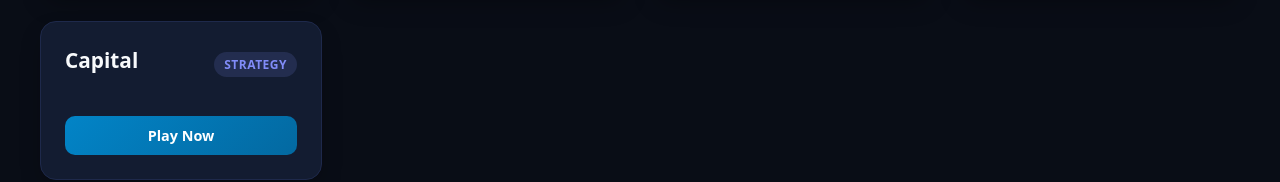
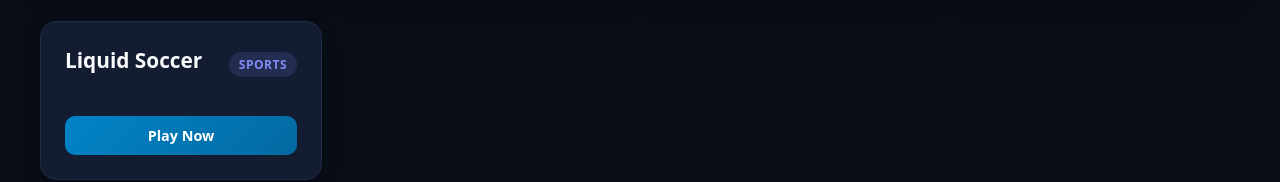
Before and after one commit to thehistorian-7/culers.dec221998.pages.work, a plain HTML site: page index.html in a window 1280 px wide. Shown: the part 982-1164 px from the top of the page. Drawn offline with Linux system fonts and the light colour scheme.

Commit message:
Replace 'Capital' game with 'Liquid Soccer'

```diff
--- a/index.html
+++ b/index.html
@@ -202,7 +202,7 @@
           { name: 'RocketLauncherSim', category: 'Simulation', url: 'https://texasearlystatehood-tejanos.blxcksoul111.workers.dev/' },
           { name: 'OpenFront', category: 'Strategy', url: 'https://texasearlystatehood-openfront.blxcksoul111.workers.dev/' },
           { name: 'SpeedStar', category: 'Runner/Platformer', url: 'https://texasearlystatehood-speedstar.blxcksoul111.workers.dev/' },
-          { name: 'Capital', category: 'Strategy', url: 'https://texasearlystatehood-capital.blxcksoul111.workers.dev/' }
+          { name: 'Liquid Soccer', category: 'Sports', url: 'https://texasearlystatehood-capital.blxcksoul111.workers.dev/' }
         ];
 
         function renderGames(filter = 'All') {
```
